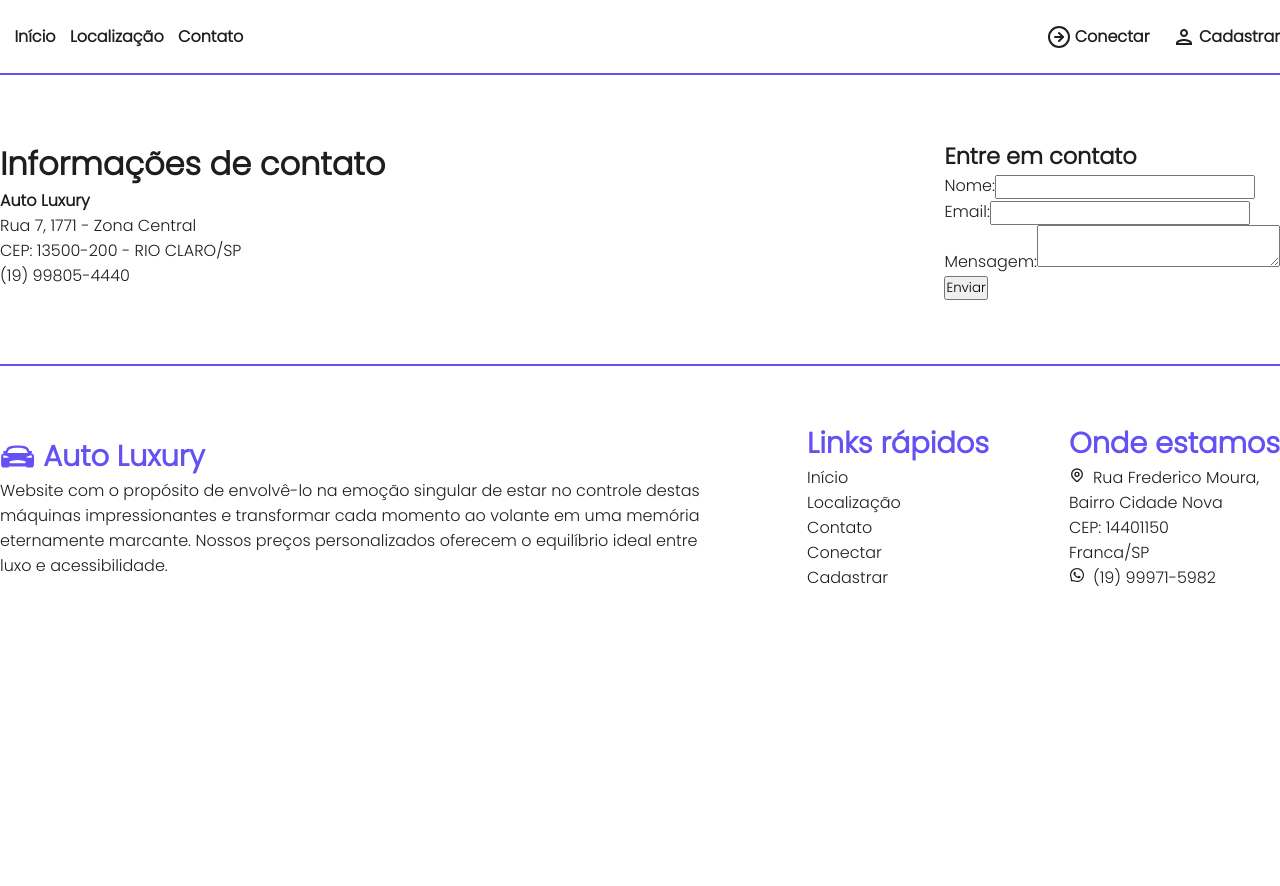
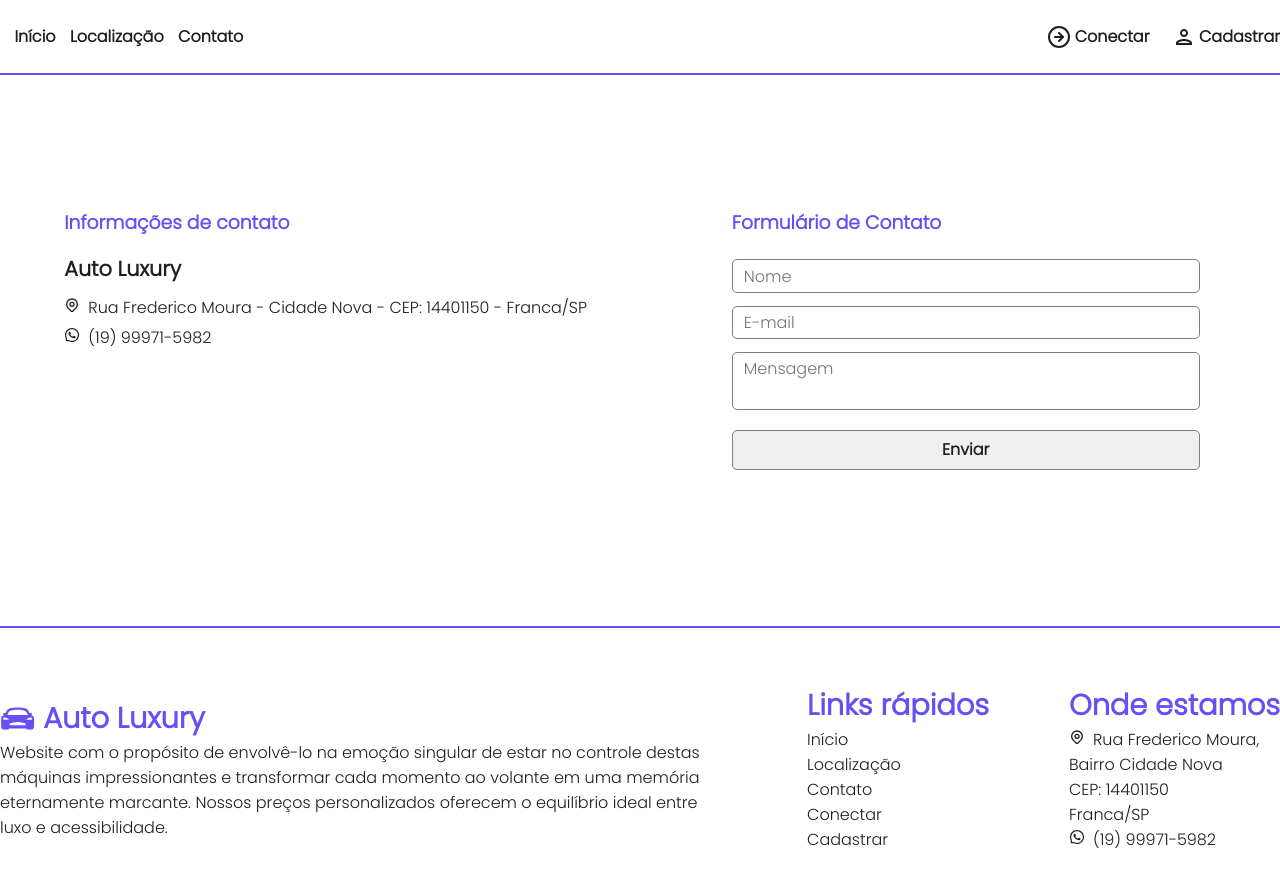
Before and after one commit to devpdro/auto-luxury-project, a React (Create React App) app: page /contato in a window 1280 px wide. Shown: the top 886 px of the page. Before the commit the page ends 800 px from the top, so only its background shows below. Built offline with nearby package versions, Linux system fonts and the light colour scheme.

Commit message:
feat: adding style in the page contact

```diff
--- a/src/presentation/pages/contact/components/Content.tsx
+++ b/src/presentation/pages/contact/components/Content.tsx
@@ -2,6 +2,7 @@ import React from 'react';
 import { useForm, Controller } from 'react-hook-form';
 
 import { yupResolver } from '@hookform/resolvers/yup';
+import { ICON } from 'presentation/assets';
 import * as yup from 'yup';
 
 import { Container, Width, Box, Information, Text } from './ContentStyles';
@@ -36,39 +37,51 @@ export const Content: React.FC = () => {
       <Width>
         <Box>
           <Information>
-            <h1>Informações de contato</h1>
-            <h4>Auto Luxury</h4>
-            <p>Rua 7, 1771 - Zona Central</p>
-            <p>CEP: 13500-200 - RIO CLARO/SP</p>
-            <p>(19) 99805-4440</p>
+            <h3>Informações de contato</h3>
+            <h2>Auto Luxury</h2>
+            <p>
+              <span>
+                <ICON.HiOutlineLocationMarker />
+              </span>
+              Rua Frederico Moura - Cidade Nova - CEP: 14401150 - Franca/SP
+            </p>
+            <p>
+              <span>
+                <ICON.AiOutlineWhatsApp />
+              </span>
+              (19) 99971-5982
+            </p>
           </Information>
           <Text>
-            <h1>Entre em contato</h1>
+            <h3>Formulário de Contato</h3>
             <form onSubmit={handleSubmit(onSubmit)}>
               <div>
-                <label>Nome:</label>
                 <Controller
                   name="name"
                   control={control}
-                  render={({ field }) => <input {...field} />}
+                  render={({ field }) => (
+                    <input {...field} placeholder="Nome" />
+                  )}
                 />
                 {errors.name && <p>{errors.name.message}</p>}
               </div>
               <div>
-                <label>Email:</label>
                 <Controller
                   name="email"
                   control={control}
-                  render={({ field }) => <input {...field} />}
+                  render={({ field }) => (
+                    <input {...field} placeholder="E-mail" />
+                  )}
                 />
                 {errors.email && <p>{errors.email.message}</p>}
               </div>
               <div>
-                <label>Mensagem:</label>
                 <Controller
                   name="message"
                   control={control}
-                  render={({ field }) => <textarea {...field} />}
+                  render={({ field }) => (
+                    <textarea {...field} placeholder="Mensagem" />
+                  )}
                 />
                 {errors.message && <p>{errors.message.message}</p>}
               </div>
--- a/src/presentation/pages/contact/components/ContentStyles.ts
+++ b/src/presentation/pages/contact/components/ContentStyles.ts
@@ -13,22 +13,73 @@ export const Width = styled.div`
 
 export const Box = styled.div`
   display: flex;
-  align-items: center;
-  justify-content: space-between;
-  margin-top: 4rem;
+  justify-content: space-around;
+  margin: 9rem 0rem 5rem 0rem;
 `;
 
-export const Information = styled.div``;
+export const Information = styled.div`
+  h3 {
+    color: ${({ theme }) => theme.colors.tertiary};
+    margin-bottom: 1rem;
+  }
+  h2 {
+    font-size: 1.3rem;
+    margin-bottom: 0.7rem;
+  }
+  p {
+    margin-bottom: 0.3rem;
+    span {
+      padding-right: 0.5rem;
+    }
+  }
+`;
 
 export const Text = styled.div`
-  h1 {
-    padding-top: 0.7rem;
-    font-size: 1.4rem;
+  padding: 0rem 1rem;
+  width: 500px;
+  h3 {
+    margin: 0rem 0rem 1rem 0rem;
+    color: ${({ theme }) => theme.colors.tertiary};
   }
-  p {
-    padding: 0.5rem 0;
+  input {
+    width: 100%;
+    margin: 0.4rem 0rem;
+    padding: 0.2rem 0.7rem;
+    border: 1px solid #7e7e7e;
+    outline: none;
+    font-size: 1rem;
+    border-radius: 5px;
   }
-  h4 {
-    font-size: 1.2rem;
+
+  textarea {
+    width: 100%;
+    margin: 0.4rem 0rem 0rem 0rem;
+    padding: 0.2rem 0.7rem;
+    border: 1px solid #7e7e7e;
+    outline: none;
+    font-size: 1rem;
+    border-radius: 5px;
+    resize: none;
+  }
+
+  button {
+    margin: 0.8rem 0rem;
+    color: ${({ theme }) => theme.colors.primary};
+    border: 1px solid #7e7e7e;
+    width: 100%;
+    padding: 0.4rem 0rem;
+    font-size: 1rem;
+    outline: none;
+    border-radius: 5px;
+    cursor: pointer;
+    font-weight: 700;
+    transition: all 0.4s ease;
+    &:hover {
+      background-color: ${({ theme }) => theme.colors.tertiary};
+      color: ${({ theme }) => theme.colors.secondary};
+      transform: scale(1.1);
+      font-weight: 300 !important;
+      border: 1px solid #6550f3;
+    }
   }
 `;
```
